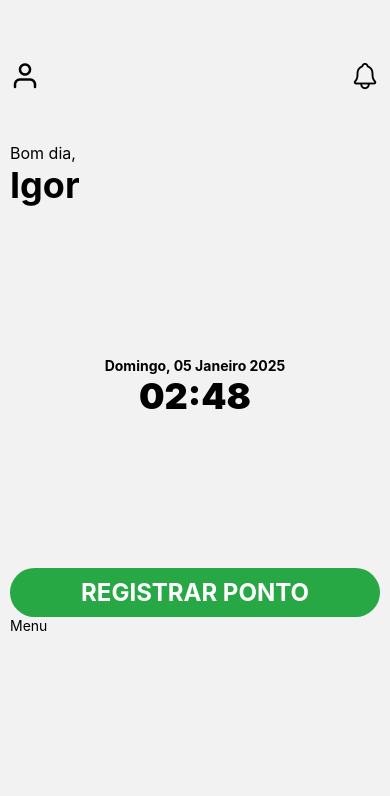
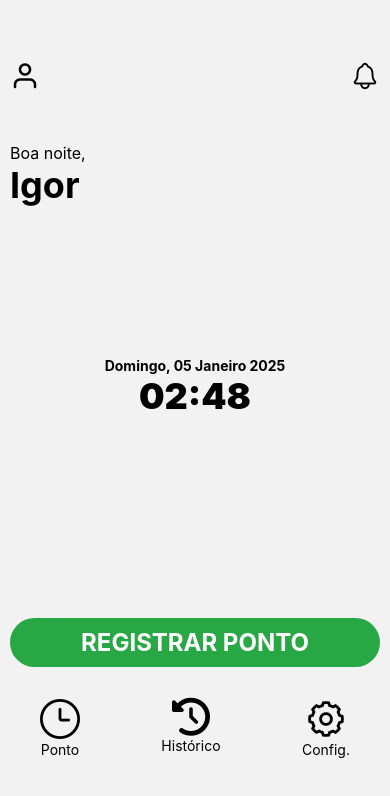
Before and after one commit to Igor-Maceno/cartao-ponto-sdk, a React Native app: screen /Home in a window 390 px wide. Shown: the top 796 px of the page. Built offline with nearby package versions, Linux system fonts and the light colour scheme.

Commit message:
Modal registrar ponto

```diff
--- a/src/components/menu/index.tsx
+++ b/src/components/menu/index.tsx
@@ -1,10 +1,35 @@
 import React from 'react'
 import { View, Text, StyleSheet} from 'react-native';
+import { AntDesign, FontAwesome6 } from "@expo/vector-icons";
 
 export const Menu = () => {
   return (
-    <View>
-        <Text>Menu</Text>
+    <View style={styles.container}>
+      <View style={styles.buttons}>
+        <AntDesign name="clockcircleo" size={40} color="black" />
+        <Text>Ponto</Text>
+      </View>
+      <View style={styles.buttons}>
+        <FontAwesome6 name="clock-rotate-left" size={38} color="black" />
+        <Text>Histórico</Text>
+      </View>
+      <View style={styles.buttons}>
+        <AntDesign name="setting" size={40} color="black" />
+        <Text>Config.</Text>
+      </View>
     </View>
   )
 }
+
+const styles = StyleSheet.create({
+  container:{
+    padding: 30,
+    flexDirection: "row",
+    flexWrap: "nowrap",
+    justifyContent: "space-between",
+  },
+  buttons:{
+    alignItems: "center",
+
+  }
+});
--- a/src/pages/home/index.tsx
+++ b/src/pages/home/index.tsx
@@ -1,11 +1,12 @@
 import React, { useState, useEffect } from "react";
-import { View, Text, StyleSheet, TouchableOpacity } from "react-native";
+import { Modal, View, Text, StyleSheet, TouchableOpacity } from "react-native";
 import { Menu } from "../../components/menu";
-import { Feather, Ionicons } from "@expo/vector-icons";
+import { Feather, Ionicons, MaterialIcons } from "@expo/vector-icons";
 
 export const Home = () => {
   const [dataFormatada, setDataFormatada] = useState("");
   const [horarioFormatado, setHorarioFormatado] = useState("");
+  const [modalVisible, setModalVisible] = useState(false);
 
   useEffect(() => {
     const diasDaSemana = [
@@ -59,7 +60,7 @@ export const Home = () => {
         <Ionicons name="notifications-outline" size={30} color="black" />
       </View>
       <View style={styles.greating}>
-        <Text style={{ fontSize: 16 }}>Bom dia,</Text>
+        <Text style={{ fontSize: 16 }}>Boa noite,</Text>
         <Text style={{ fontSize: 36, fontWeight: "bold" }}>Igor</Text>
       </View>
       <View style={styles.time}>
@@ -71,10 +72,51 @@ export const Home = () => {
         </Text>
       </View>
       <View>
-        <TouchableOpacity style={styles.track}>
-          <Text style={{ color: "#FFF", fontSize: 24, fontWeight: "bold" }}>REGISTRAR PONTO</Text>
+        <TouchableOpacity
+          style={styles.track}
+          onPress={() => setModalVisible(true)}
+        >
+          <Text style={{ color: "#FFF", fontSize: 24, fontWeight: "bold" }}>
+            REGISTRAR PONTO
+          </Text>
         </TouchableOpacity>
       </View>
+      <Modal
+        animationType="slide"
+        transparent={true}
+        visible={modalVisible}
+        onRequestClose={() => setModalVisible(false)}
+      >
+        <View style={styles.modalOverlay}>
+          <View style={styles.modalContent}>
+            <Text style={styles.modalTitle}>Registrar Ponto</Text>
+            <View style={styles.modalBotoes}>
+              <TouchableOpacity
+                onPress={() => {
+                  /* lógica entrada */
+                }}
+                style={styles.opcao1}
+              >
+                <MaterialIcons name="login" size={25} color="#FFF" />
+                <Text style={{color: "#FFF", fontWeight: "bold", fontSize: 16}}>Entrada</Text>
+              </TouchableOpacity>
+              <TouchableOpacity
+                onPress={() => {
+                  /* lógica saída */
+                }}
+                style={styles.opcao2}
+              >
+                <MaterialIcons name="logout" size={25} color="#FFF" />
+                <Text style={{color: "#FFF", fontWeight: "bold", fontSize: 16}}>Saída</Text>
+              </TouchableOpacity>
+            </View>
+            <TouchableOpacity onPress={() => setModalVisible(false)}>
+              <Text style={{ color: "red", marginTop: 15 }}>Cancelar</Text>
+            </TouchableOpacity>
+          </View>
+        </View>
+      </Modal>
+
       <Menu />
     </View>
   );
@@ -99,11 +141,53 @@ const styles = StyleSheet.create({
     alignItems: "center",
   },
   track: {
-    marginTop: 150,
+    marginTop: 200,
     justifyContent: "center",
     alignItems: "center",
     backgroundColor: "#28A745",
     borderRadius: 50,
-    padding: 10
-},
+    padding: 10,
+  },
+  modalOverlay: {
+    flex: 1,
+    justifyContent: 'flex-end', // Gruda no rodapé
+    backgroundColor: 'rgba(0,0,0,0.3)',
+  },
+  modalContent: {
+    backgroundColor: '#fff',
+    padding: 30,
+    borderTopLeftRadius: 20,
+    borderTopRightRadius: 20,
+    alignItems: 'center',
+  },
+  modalTitle: {
+    fontSize: 18,
+    marginBottom: 10,
+    fontWeight: 'bold',
+  },
+  modalBotoes: {
+    flexDirection: 'row',
+    gap: 20,
+  },
+  opcao1: {
+    flexDirection: "row",
+    flexWrap: "nowrap",
+    gap: 10,
+    backgroundColor: "#28A745",
+    padding: 15,
+    borderRadius: 10,
+    minWidth: 150,
+    alignItems: 'center',
+    justifyContent: "center"
+  },
+  opcao2:{
+    flexDirection: "row",
+    flexWrap: "nowrap",
+    gap: 10,
+    backgroundColor: "#DC3545",
+    padding: 15,
+    borderRadius: 10,
+    minWidth: 150,
+    justifyContent: "center"
+  }
 });
```
